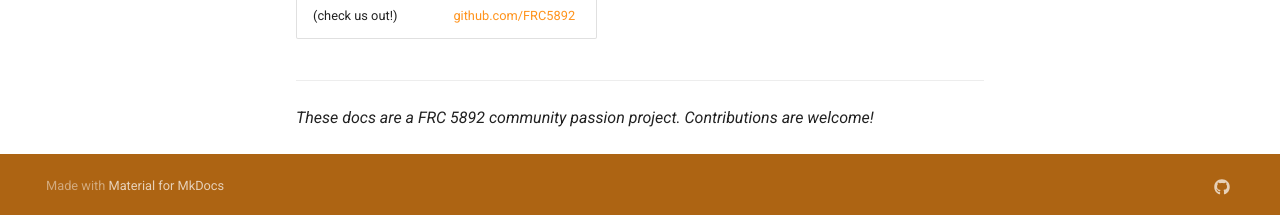
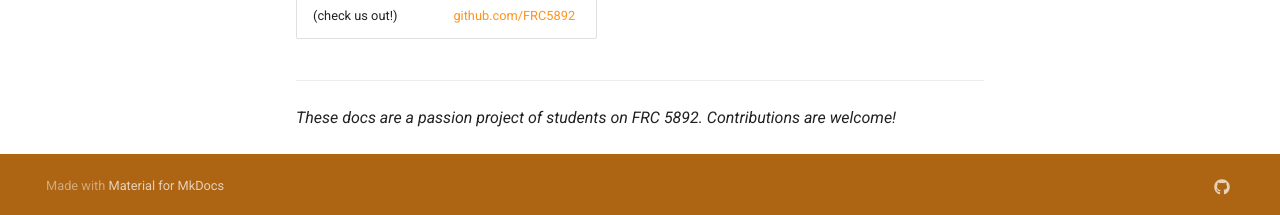
Before and after one commit to FRC5892/Luma-Docs, an MkDocs documentation site: the page built from docs/index.md, in a window 1280 px wide and 900 px high, scrolled down 1242 px. Shown: the part 682-897 px from the top of the window. Built offline with MkDocs 1.6.1 and Material for MkDocs 9.7.7, drawn with Linux system fonts in a browser that asks for light colours; comment, search, counter and statistics services are not loaded.

Commit message:
Update documentation to clarify authorship as a student project by FRC 5892

```diff
--- a/docs/index.md
+++ b/docs/index.md
@@ -78,4 +78,4 @@ Key highlights:
 
 ---
 
-*These docs are a FRC 5892 community passion project. Contributions are welcome!*
+*These docs are a passion project of students on FRC 5892. Contributions are welcome!*
```
